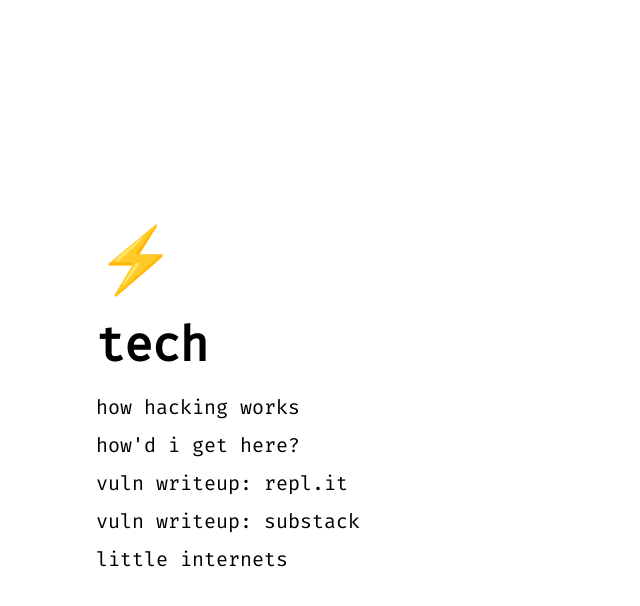
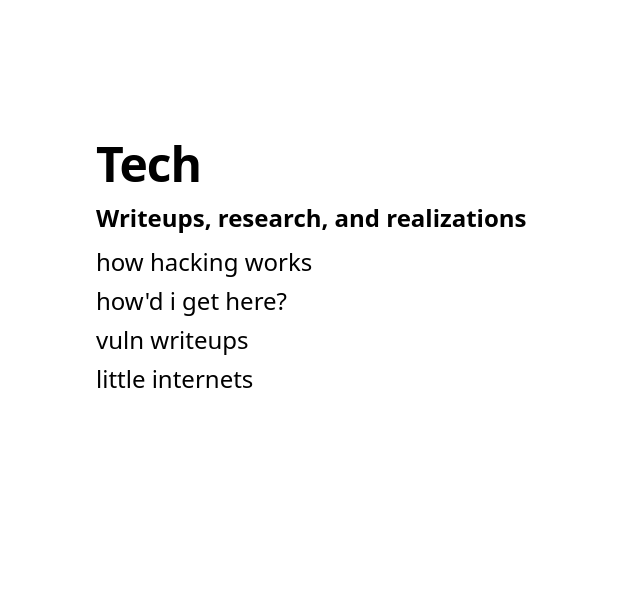
Before and after one commit to aunyks/blog, a Next.js app: page /tech in a window 1280 px wide. Shown: the top 606 px of the page, without its empty margins (0-640 px from the left). Built offline with nearby package versions, Linux system fonts and the light colour scheme.

Commit message:
Better linking pages

```diff
--- a/components/Link.js
+++ b/components/Link.js
@@ -1,7 +1,7 @@
 export default function Link({ href, children }) {
   return (
     <p>
-      <a className="text-xl no-underline" href={href}>{children}</a>
+      <a className="text-xl lg:text-2xl no-underline" href={href}>{children}</a>
     </p>
   )
 }
--- a/components/LinksPage.js
+++ b/components/LinksPage.js
@@ -4,24 +4,24 @@ import GAnalytics from 'components/GAnalytics'
 export default function LinksPage({
   pageTitle,
   title,
+  subtitle,
   children
 }) {
   return (
     <>
       <Head>
-        <title>{`${pageTitle} - High Voltage`}</title>
+        <title>{`${pageTitle} - Hi-Voltage`}</title>
         <meta charSet="utf-8" />
         <meta name="viewport" content="width=device-width, initial-scale=1" />
         <meta name="description" content="Gerald Nash's web log." />
         <meta name="author" content="Gerald Nash" />
         <meta name="theme-color" content="#ffffff" />
-        <link href="https://fonts.googleapis.com/css?family=Fira+Mono&display=swap" rel="stylesheet" media="all" />
         <link rel="icon" type="image/png" href="https://aunyks.com/favicon.png" />
       </Head>
-      <div className="h-screen flex flex-col justify-center">
+      <div className="h-screen lg:w-1/2 flex flex-col pt-32">
         <div className="px-6 lg:px-24">
-          <span className="text-6xl">⚡️</span>
-          <h1 id="title">{title}</h1>
+          <h1 className="text-5xl">{title}</h1>
+          {subtitle && <h2 className="font-bold text-xl lg:text-2xl">{subtitle}</h2>}
           <div id="links">
             {children}
           </div>
--- a/components/Navbar.js
+++ b/components/Navbar.js
@@ -17,10 +17,10 @@ export default function Navbar() {
   return (
     <nav id="navbar"
       style={{ boxShadow: '0px 0px 2px #000' }}
-      className="z-50 bg-white top-0 inset-x-0 fixed flex items-center justify-between flex-wrap px-3 py-3 px-5">
+      className="z-50 bg-white top-0 inset-x-0 fixed flex items-center justify-between flex-wrap px-3 py-3 lg:px-5">
       <div className="flex items-center flex-shrink-0 mr-6">
         <a href="/" style={{ textColor: 'black' }} className="font-semibold text-xl tracking-tight no-underline">
-          High Voltage
+          Hi-Voltage
         </a>
       </div>
       <div className="block lg:hidden">
@@ -43,7 +43,7 @@ export default function Navbar() {
           <a href="/tech" className="no-underline block mt-4 lg:inline-block lg:mt-0 mr-4">
             Tech
             </a>
-          <a style={{ cursor: 'pointer' }} onClick={() => alert('For all inquiries:\ncontact@mezcla.xyz')} className="no-underline block mt-4 lg:inline-block lg:mt-0 mr-4">
+          <a href="https://trustless.science" className="no-underline block mt-4 lg:inline-block lg:mt-0 mr-4">
             Tech{'<>'}Culture
             </a>
         </div>
--- a/pages/index.js
+++ b/pages/index.js
@@ -3,8 +3,9 @@ import Link from 'components/Link'
 
 export default () => (
   <LinksPage
-    pageTitle="All"
-    title="web log">
+    pageTitle="Home"
+    title="Hi-Voltage"
+    subtitle="Increasing potential">
     <Link href="/music">music</Link>
     <Link href="/tech">tech</Link>
     <Link href="https://trustless.science">culture{`<>`}tech</Link>
--- a/pages/music.js
+++ b/pages/music.js
@@ -4,7 +4,8 @@ import Link from 'components/Link'
 export default () => (
   <LinksPage
     pageTitle="Music"
-    title="music">
+    title="Music"
+    subtitle="Meditations of sonic art">
     <Link href="/2019/11/learning-music-theory">learning music theory</Link>
   </LinksPage>
 )
--- a/pages/tech.js
+++ b/pages/tech/index.js
@@ -4,11 +4,11 @@ import Link from 'components/Link'
 export default () => (
   <LinksPage
     pageTitle="Tech"
-    title="tech">
+    title="Tech"
+    subtitle="Writeups, research, and realizations">
     <Link href="/2019/11/how-hacking-works">how hacking works</Link>
     <Link href="/2020/2/howd-i-get-here">how'd i get here?</Link>
-    <Link href="/2020/3/replit-open-redirect">vuln writeup: repl.it</Link>
-    <Link href="/2020/3/substack-open-redirect">vuln writeup: substack</Link>
+    <Link href="/tech/vuln-writeups">vuln writeups</Link>
     <Link href="/2020/6/little-internets">little internets</Link>
   </LinksPage>
 )
--- /dev/null
+++ b/pages/tech/vuln-writeups.js
@@ -0,0 +1,12 @@
+import LinksPage from 'components/LinksPage'
+import Link from 'components/Link'
+
+export default () => (
+  <LinksPage
+    pageTitle="Vulnerability Writeups"
+    title="Vuln Writeups"
+    subtitle="Some security vulnerabilities I've found">
+    <Link href="/2020/3/replit-open-redirect">repl.it open url redirection</Link>
+    <Link href="/2020/3/substack-open-redirect">substack open url redirection / reflected xss</Link>
+  </LinksPage>
+)
--- a/styles/index.css
+++ b/styles/index.css
@@ -3,12 +3,6 @@
 @tailwind components;
 /* purgecss end ignore */
 @tailwind utilities;
-
-html, body {
-  font-family: "Fira Mono", monospace;
-  background-color: white;
-  color: black;
-}
 
 a {
   color: black;
@@ -227,8 +221,8 @@ button.melody {
     color: white;
   }
 
-  #logo {
-    color: white;
+  path {
+    fill: white;
   }
 
   img {
```
